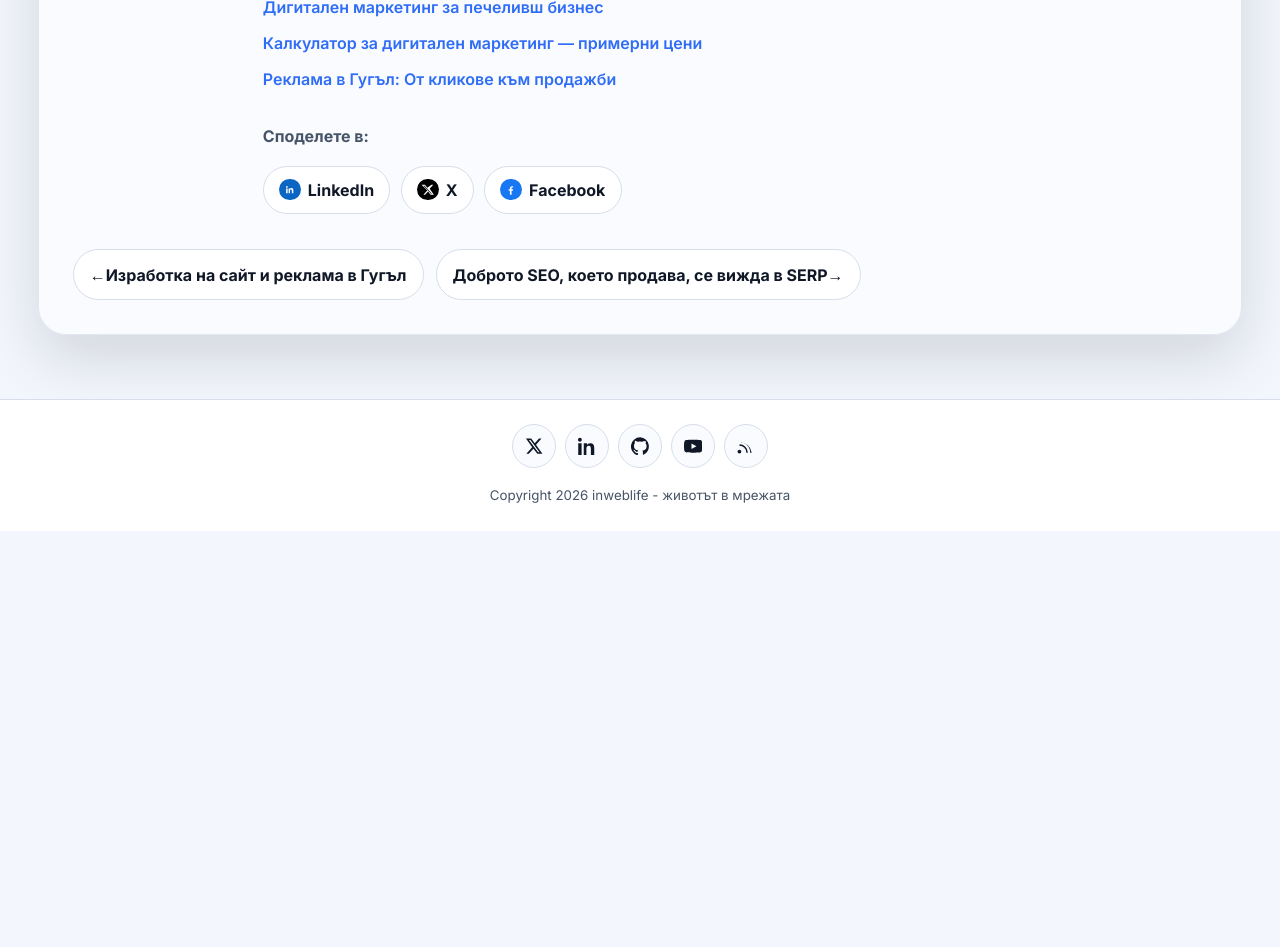
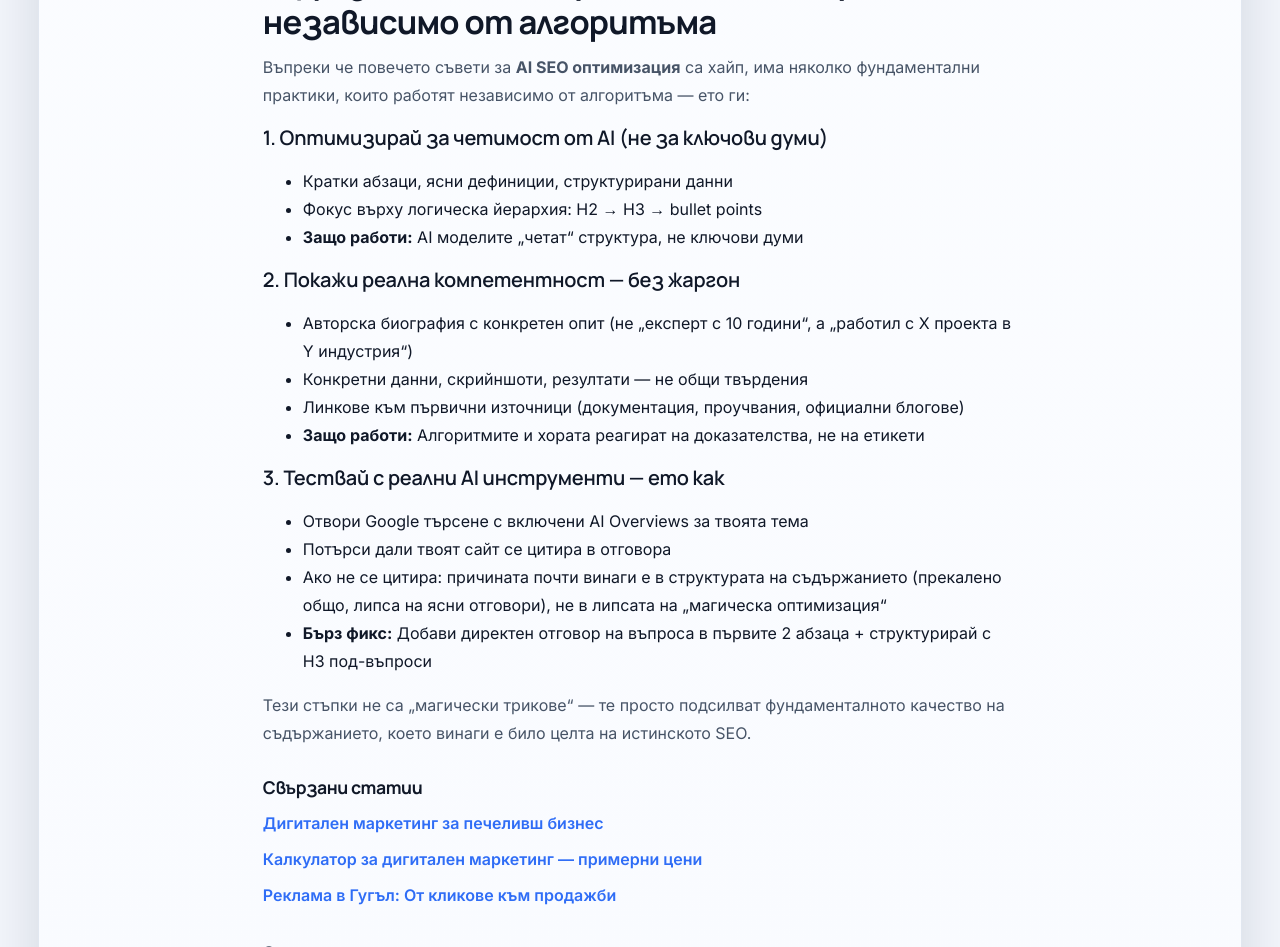
Before and after one commit to inweblife/inweblife, a Next.js app: page /ai-seo-lie in a window 1280 px wide. Shown: the part 4360-5307 px from the top of the page. Before the commit the page ends 4891 px from the top, so only its background shows below. Built offline with nearby package versions, Linux system fonts and the light colour scheme; no server answers.

Commit message:
Update ai-seo-lie.js

```diff
--- a/pages/ai-seo-lie.js
+++ b/pages/ai-seo-lie.js
@@ -31,7 +31,7 @@ const articleSchema = {
   },
   inLanguage: "bg-BG",
   datePublished: "2026-02-25",
-  dateModified: "2026-04-09",
+  dateModified: "2026-04-27",
   mainEntityOfPage: `${SITE_URL}/ai-seo-lie`,
 };
 const breadcrumbSchema = {
@@ -61,7 +61,7 @@ const AiSeoLie = () => {
         imageAlt="Визуална метафора за AI hype и SEO"
         type="article"
         publishedTime="2026-02-25T00:00:00+02:00"
-        modifiedTime="2026-04-09T00:00:00+03:00"
+        modifiedTime="2026-04-27T00:00:00+03:00"
       >
         <script
           type="application/ld+json"
@@ -275,6 +275,57 @@ const AiSeoLie = () => {
             </p>
           </section>
 
+          <section>
+            <h2>3 фундаментални практики, които работят независимо от алгоритъма</h2>
+            <p>
+              Въпреки че повечето съвети за <strong>AI SEO оптимизация</strong> са хайп, има
+              няколко фундаментални практики, които работят независимо от алгоритъма — ето ги:
+            </p>
+
+            <h3>1. Оптимизирай за четимост от AI (не за ключови думи)</h3>
+            <ul>
+              <li>Кратки абзаци, ясни дефиниции, структурирани данни</li>
+              <li>Фокус върху логическа йерархия: H2 → H3 → bullet points</li>
+              <li>
+                <strong>Защо работи:</strong> AI моделите &bdquo;четат&ldquo; структура, не ключови думи
+              </li>
+            </ul>
+
+            <h3>2. Покажи реална компетентност — без жаргон</h3>
+            <ul>
+              <li>
+                Авторска биография с конкретен опит (не &bdquo;експерт с 10 години&ldquo;, а
+                &bdquo;работил с X проекта в Y индустрия&ldquo;)
+              </li>
+              <li>Конкретни данни, скрийншоти, резултати — не общи твърдения</li>
+              <li>Линкове към първични източници (документация, проучвания, официални блогове)</li>
+              <li>
+                <strong>Защо работи:</strong> Алгоритмите и хората реагират на доказателства, не на
+                етикети
+              </li>
+            </ul>
+
+            <h3>3. Тествай с реални AI инструменти — ето как</h3>
+            <ul>
+              <li>Отвори Google търсене с включени AI Overviews за твоята тема</li>
+              <li>Потърси дали твоят сайт се цитира в отговора</li>
+              <li>
+                Ако не се цитира: причината почти винаги е в структурата на съдържанието
+                (прекалено общо, липса на ясни отговори), не в липсата на &bdquo;магическа
+                оптимизация&ldquo;
+              </li>
+              <li>
+                <strong>Бърз фикс:</strong> Добави директен отговор на въпроса в първите 2 абзаца
+                + структурирай с H3 под-въпроси
+              </li>
+            </ul>
+
+            <p>
+              Тези стъпки не са &bdquo;магически трикове&ldquo; — те просто подсилват
+              фундаменталното качество на съдържанието, което винаги е било целта на истинското SEO.
+            </p>
+          </section>
+
           <RelatedPosts
             currentHref="/ai-seo-lie"
             styles={styles}
```
